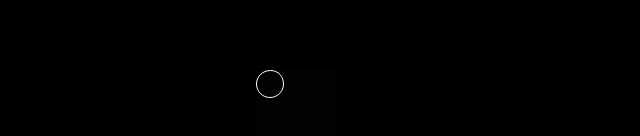
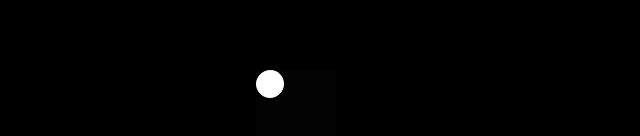
Before and after one commit to soumivesali/website, a SvelteKit app: page / in a window 1280 px wide. Shown: the part 250-386 px from the top of the page, without its empty margins (0-640 px from the left). Built offline with nearby package versions, Linux system fonts and the light colour scheme.

Commit message:
add: minor adjustments to the tearOfAllah

```diff
--- a/src/components/TearOfAllah/TearOfAllah.svelte
+++ b/src/components/TearOfAllah/TearOfAllah.svelte
@@ -20,7 +20,7 @@
 
 <div class="box">
 	<svg>
-		<path d={$animated_path} fill="none" stroke="white" />
+		<path d={$animated_path} fill="white" stroke="white" />
 	</svg>
 </div>
 
@@ -34,7 +34,7 @@
 	}
 	.box {
 		position: relative;
-		top: 10vh;
+		top: calc(0vh - 60px);
 		left: 20vw;
 		background-color: rgba(255, 255, 255, 0.01);
 		width: 10vh;
--- a/src/routes/+page.svelte
+++ b/src/routes/+page.svelte
@@ -7,7 +7,7 @@
 			'.box',
 			{ position: 'relative', top: '40vh', left: '20vw' },
 			{
-				duration: 5,
+				duration: 7,
 				easing: 'ease-in-out',
 				direction: 'alternate'
 			}
```
